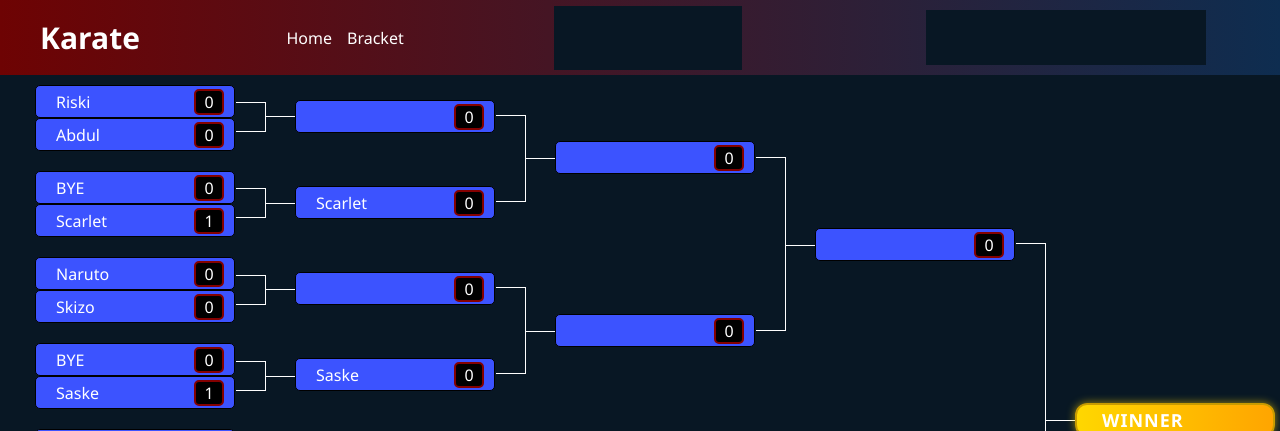
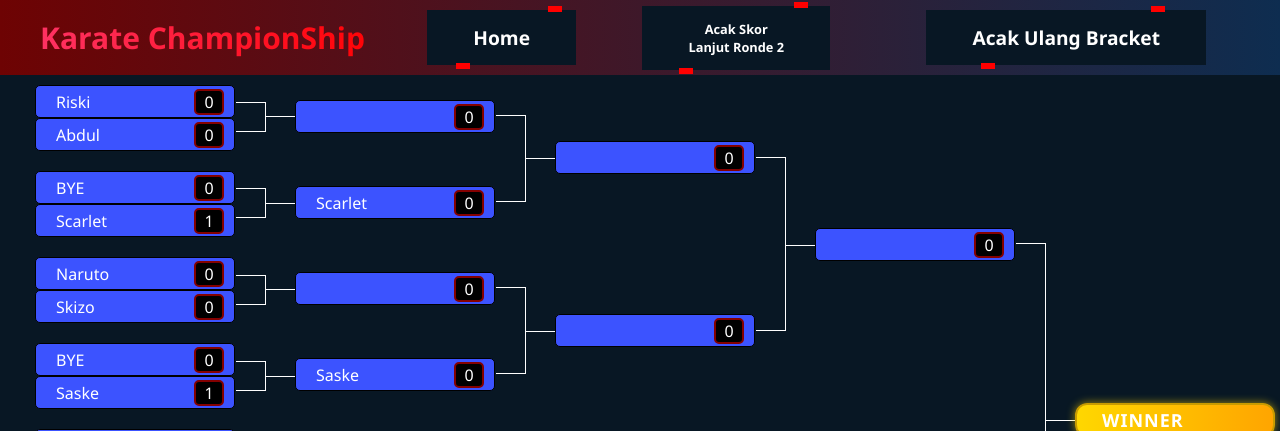
Before and after one commit to wldnalpsya/UAS-SDA-Wildan, a Flask app: page /bracket in a window 1280 px wide. Shown: the top 431 px of the page. Run offline with Flask 3, Linux system fonts and the light colour scheme.

Commit message:
Update bracket.html

```diff
--- a/templates/bracket.html
+++ b/templates/bracket.html
@@ -488,11 +488,26 @@
     font-size: 16px;
 }
 
-
 .winner-box .winner {
     font-size: 16px;
     color: #800000;
     font-weight: 900;
+}
+
+.glow-text {
+    background: linear-gradient(270deg,
+     #ff0000, #ff3366, #ff6699, #ffb3c6, #ffe5ec, #ffb3c6, #ff6699, #ff3366, #ff0000, #990000);
+    background-size: 1000% 1000%;
+    -webkit-background-clip: text;
+    -webkit-text-fill-color: transparent;
+    animation: glowing 15s ease infinite;
+    font-weight: bold;
+}
+
+@keyframes glowing {
+    0% { background-position: 0% 50%; }
+    50% { background-position: 100% 50%; }
+    100% { background-position: 0% 50%; }
 }
 
   </style>
@@ -502,7 +517,7 @@
 
     <nav class="navbar">
         <div class="left">
-            <h1>Karate</h1>
+            <h1 class="glow-text">Karate ChampionShip</h1>
         </div>
         <div class="right">
             <input type="checkbox" id="check">
@@ -510,36 +525,53 @@
                 <i class="fa fa-bars"></i>
             </label>
             <ul class="list">
-                <li><a href="/">Home</a></li>
-                <li><a href="#">Bracket</a></li>
-            </ul>
+                <li>
+                    <a href="/"><button style="--clr:#ff0000;">
+                        <span>Home</span>
+                        <i></i>
+                    </button></a>
+                </li>
         </div>
 
         <div class="nav-controls">
         {% if ronde_saat_ini == 2 %}
             <form method="post" action="/ronde2">
-            <button type="submit">Acak Skor<br>Lanjut Ronde 2</button>
+                <button type="submit" style="--clr:#ff0000;">
+                    <span>Acak Skor<br>Lanjut Ronde 2</span>
+                    <i></i>
+                </button>
             </form>
         {% elif ronde_saat_ini == 3 %}
             <form method="post" action="/ronde3">
-            <button type="submit">Acak Skor<br>Lanjut Ronde 3</button>
+                <button type="submit" style="--clr:#ff0000;">
+                    <span>Acak Skor<br>Lanjut Ronde 3</span>
+                    <i></i>
+                </button>
             </form>
         {% elif ronde_saat_ini == 4 %}
             <form method="post" action="/ronde4">
-            <button type="submit">Acak Skor<br>Lanjut Ronde 4</button>
+                <button type="submit" style="--clr:#ff0000;">
+                    <span>Acak Skor<br>Lanjut Ronde 4</span>
+                    <i></i>
+                </button>
             </form>
         {% elif ronde_saat_ini == 5 %}
             <form method="post" action="/ronde5">
-            <button type="submit">Acak Skor<br>Lanjut Ronde 5</button>
+                <button type="submit" style="--clr:#ff0000;">
+                    <span>Acak Skor<br>Lanjut Ronde 5</span>
+                    <i></i>
+                </button>
             </form>
         {% elif ronde_saat_ini == 6 %}
-        <p style="color: yellow; font-weight: bold;">Pertandingan selesai 🎉</p>
+            <p style="color: rgb(255, 187, 0); font-weight: bold;">Pertandingan selesai 🎉</p>
         {% endif %}
     </div>
 
-
         <form method="post" action="/generate" class="generate-form" onsubmit="return confirm('Yakin ingin random ulang dan menghapus bracket sebelumnya?');">
-            <button type="submit">Acak Ulang Bracket</button>
+            <button type="submit" style="--clr:#ff0000;">
+                <span>Acak Ulang Bracket</span>
+                <i></i>
+            </button>
         </form>
     </nav>
 
```
Lines whose indentation alone changed are shown as unchanged.
